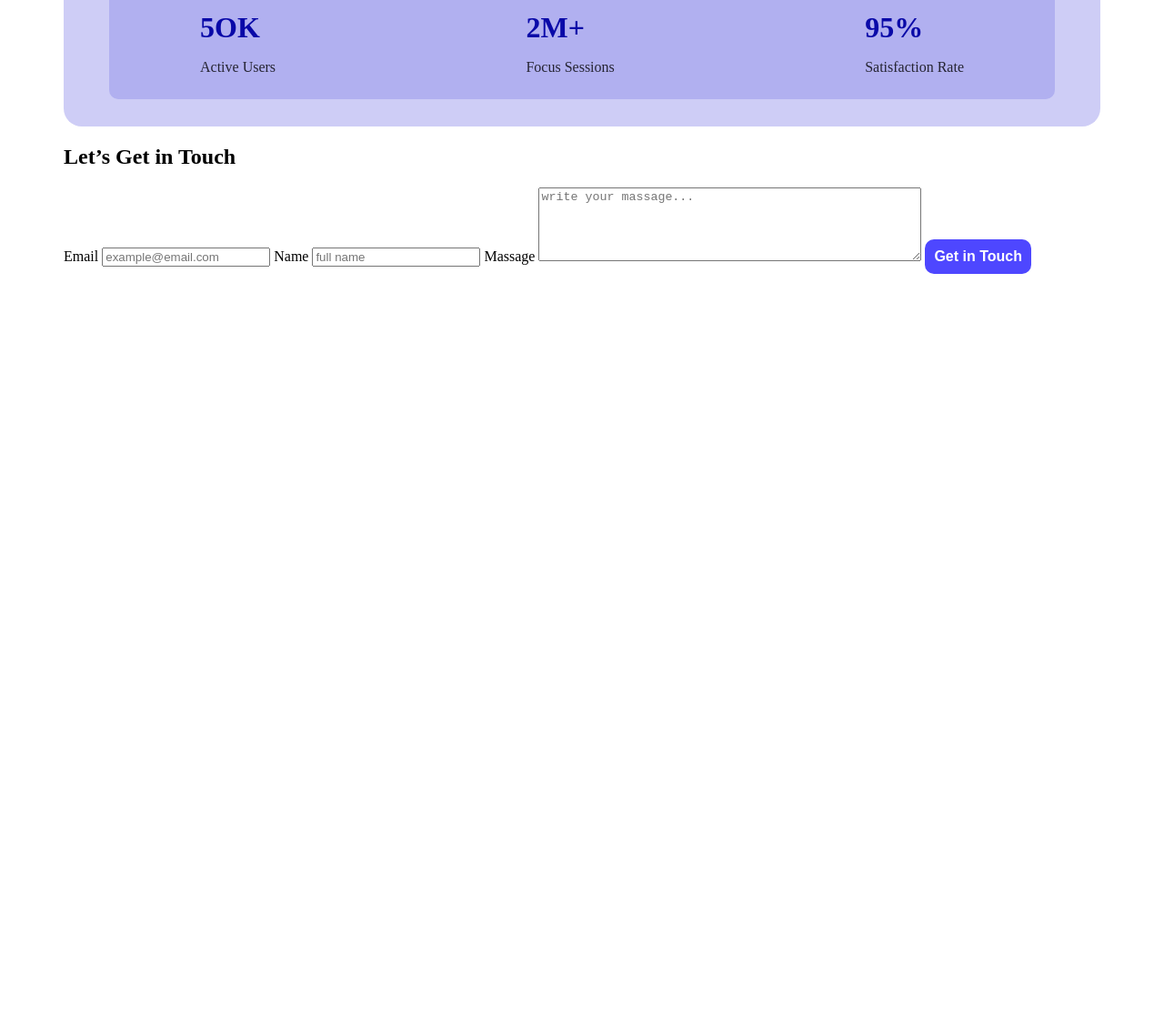
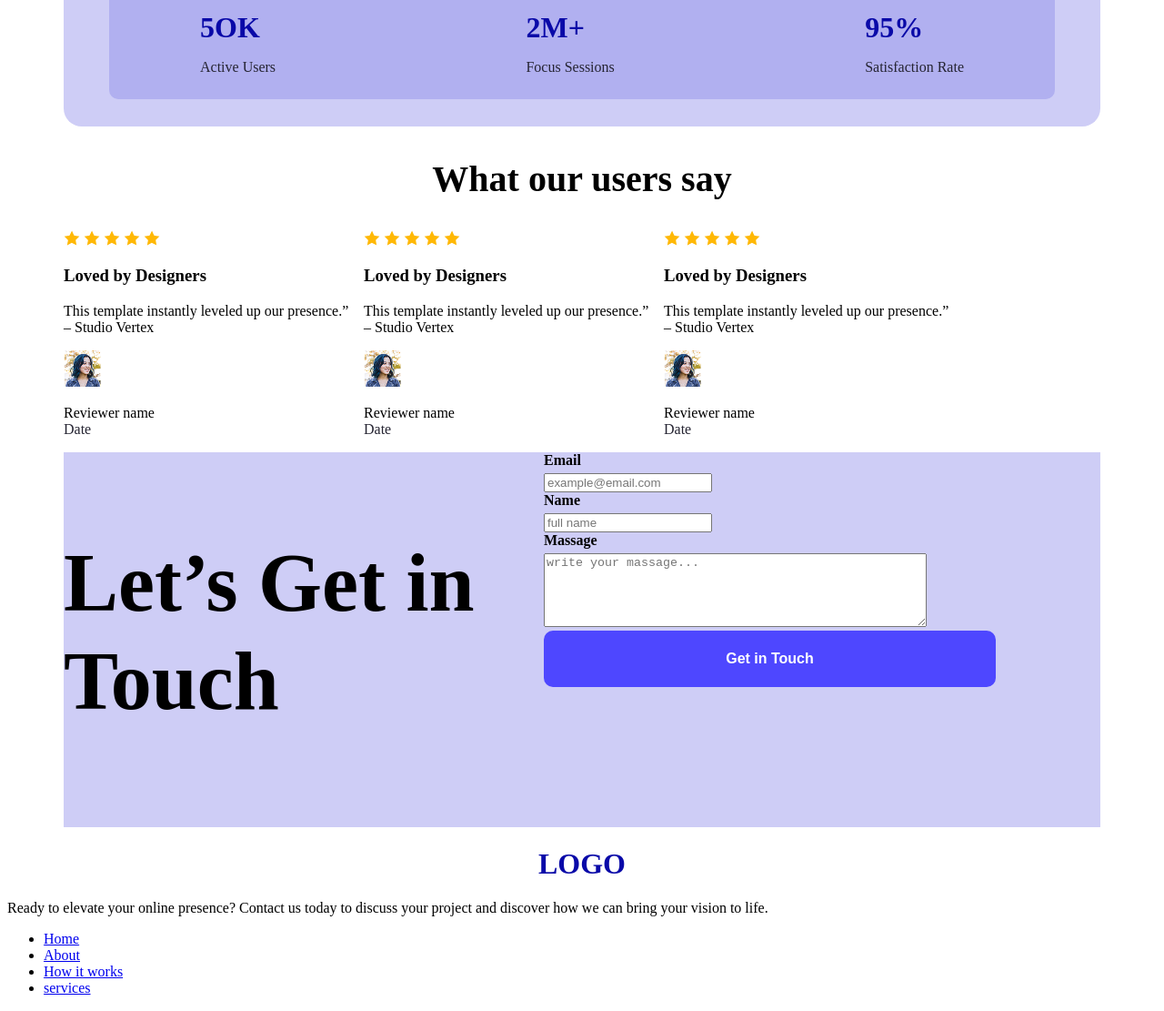
Before and after one commit to Sharminzuma776/Assignment1, a plain HTML site: page index.html in a window 1280 px wide. Shown: the part 1135-2246 px from the top of the page at 91% size. Before the commit the page ends 1444 px from the top, so only its background shows below. Drawn offline with Linux system fonts and the light colour scheme.

Commit message:
added cards section

```diff
--- a/index.html
+++ b/index.html
@@ -50,11 +50,44 @@
            </div>
            </section>
         </section>
+
+
+
+        <div><h2 class="card-title">What our users say</h2> </div>
+        <section class="card-section">
+
+            <div class="card-container">
+                <div class="card">
+                <img src="/Assets/icon-star.png" alt=""> <img src="/Assets/icon-star.png" alt=""> <img src="/Assets/icon-star.png" alt=""> <img src="/Assets/icon-star.png" alt=""> <img src="/Assets/icon-star.png" alt="">
+                <h3>Loved by Designers</h3>
+                <p>This template instantly leveled up our presence.” – Studio Vertex</p>
+                <img src="/Assets/avatar.png" alt="">
+                <p>Reviewer name <br> <span class="lightdark">Date</span> </p> </div>
+            </div>
+            <div class="card">
+                <img src="/Assets/icon-star.png" alt=""> <img src="/Assets/icon-star.png" alt=""> <img src="/Assets/icon-star.png" alt=""> <img src="/Assets/icon-star.png" alt=""> <img src="/Assets/icon-star.png" alt="">
+                <h3>Loved by Designers</h3>
+                <p>This template instantly leveled up our presence.” – Studio Vertex</p>
+                <img src="/Assets/avatar.png" alt="">
+                <p>Reviewer name <br> <span class="lightdark">Date</span> </p> </div>
+            </div>
+
+            <div class="card">
+                <img src="/Assets/icon-star.png" alt=""> <img src="/Assets/icon-star.png" alt=""> <img src="/Assets/icon-star.png" alt=""> <img src="/Assets/icon-star.png" alt=""> <img src="/Assets/icon-star.png" alt="">
+                <h3>Loved by Designers</h3>
+                <p>This template instantly leveled up our presence.” – Studio Vertex</p>
+                <img src="/Assets/avatar.png" alt="">
+                <p>Reviewer name <br> <span class="lightdark">Date</span> </p> </div>
+            </div>
+        </section>
+
         <section class="Information-section">
-                <h1>Let’s Get in Touch</h1>
+            <section>
+                <h1 class="info-title">Let’s Get in Touch</h1>
             </section>
-            <from class="informatiom">
 
+            <section>
+            <from class="form-information">
                 <label for="Email" >Email</label>
                 <input type="email" placeholder="example@email.com">
 
@@ -63,13 +96,29 @@
 
                  <label for="Massage">Massage</label>
                  <textarea cols="50" rows="5" name="Massage" placeholder="write your massage..."></textarea>
-                 <button class="btn-primary">Get in Touch</button>
+                 <button class="submit-btn btn-primary">Get in Touch</button>
 
             </from>
         </section>
+        </section>
+
+
+
+
+
+
     </main>
     <footer>
-
+            <div class="footer">
+                <h1 class="footer-header">LOGO</h1>
+                <p>Ready to elevate your online presence? Contact us today to discuss your project and discover how we can bring your vision to life.</p>
+                <ul class="list-items">
+                    <li><a href="Home">Home</a></li>
+                    <li><a href="About">About</a></li>
+                    <li><a href="How it works">How it works</a></li>
+                    <li><a href="services">services</a></li>
+                </ul>
+            </div>
     </footer>
 </body>
 </html>
--- a/styles.css/assignment.css
+++ b/styles.css/assignment.css
@@ -22,6 +22,10 @@ font-size: 16px;
 border-radius: 10px;
 border: none;
 padding: 10px;
+}
+
+.btn-primary:hover{
+    background-color: seagreen;
 }
 
 .header{
@@ -106,6 +110,83 @@ main{
 
 }
 
+.info-title{
+    color: #000000;
+    width: 528px;
+    height: 232px;
+    font-size: 90px;
+    font-weight: bold;
+    line-height: 120%;
+    letter-spacing: 0%;
+    align-items: center;
+
+}
+
 .information{
+    color: #000000;
+    font-size: 18px;
+    font-weight: 300px;
     display: block;
 }
+
+.submit-btn{
+    width: 497px;
+    height: 62px;
+    padding: 5px 5px;
+    margin: left;
+
+}
+.Information-section{
+    display: flex;
+    background-color:#CECDF6 ;
+}
+
+section form label{
+    display: block;
+}
+
+.card-title{
+    text-align: center;
+    font-weight: bold;
+    font-size: 40px;
+}
+
+.card{
+    width: 320px;
+    border: black
+    padding: 10px;
+
+}
+}
+.card-image{
+    display: flex;
+    gap: 10px;
+    width: 50px 50px;
+}
+.card-section{
+    display: flex;
+    gap: 10px;
+}
+.footer-header{
+    font-size: 100%;
+   font-weight: bolder;
+   font-size: xx-large;
+   color:rgb(9, 9, 168);
+   text-align: center;
+}
+
+.form-information{
+    form {
+        width: 100%;
+        padding: 0 71px;
+      }
+
+      label {
+        display: block;
+        margin-bottom: 5px;
+        font-weight: bold;
+      }
+
+
+
+}
```
